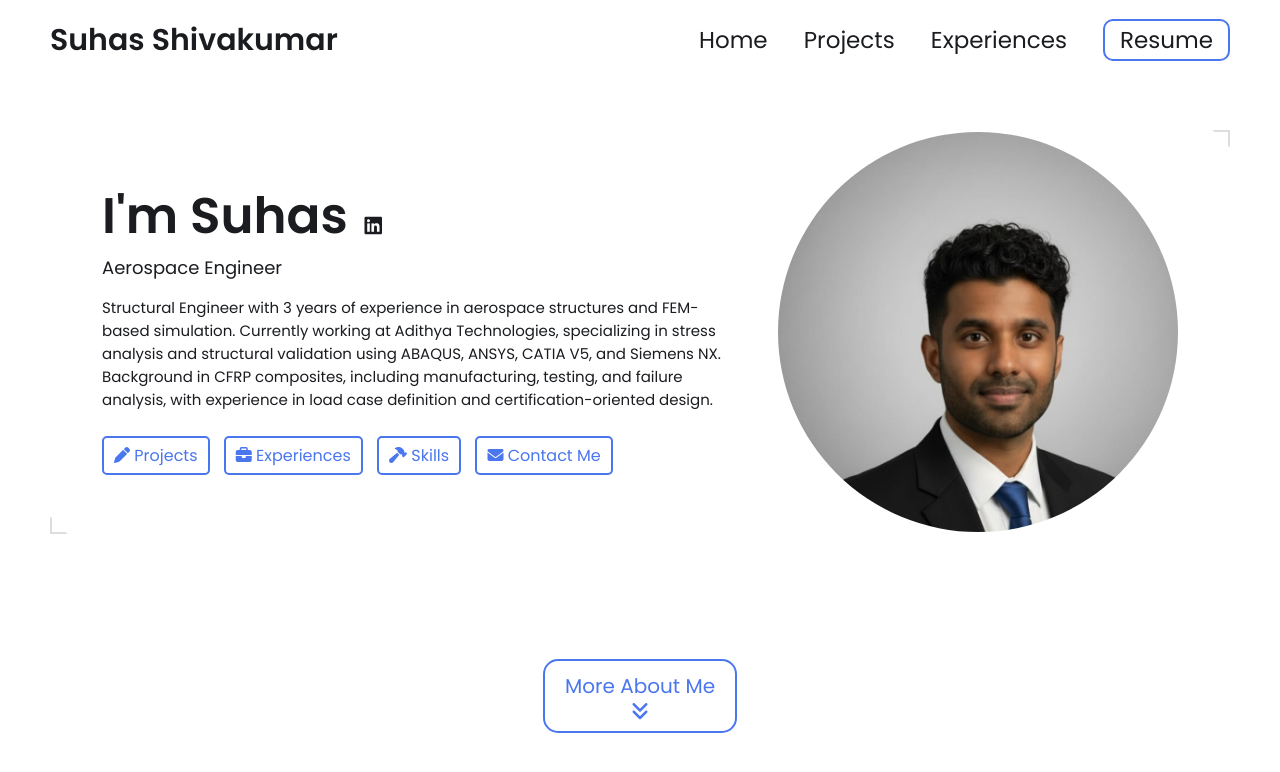
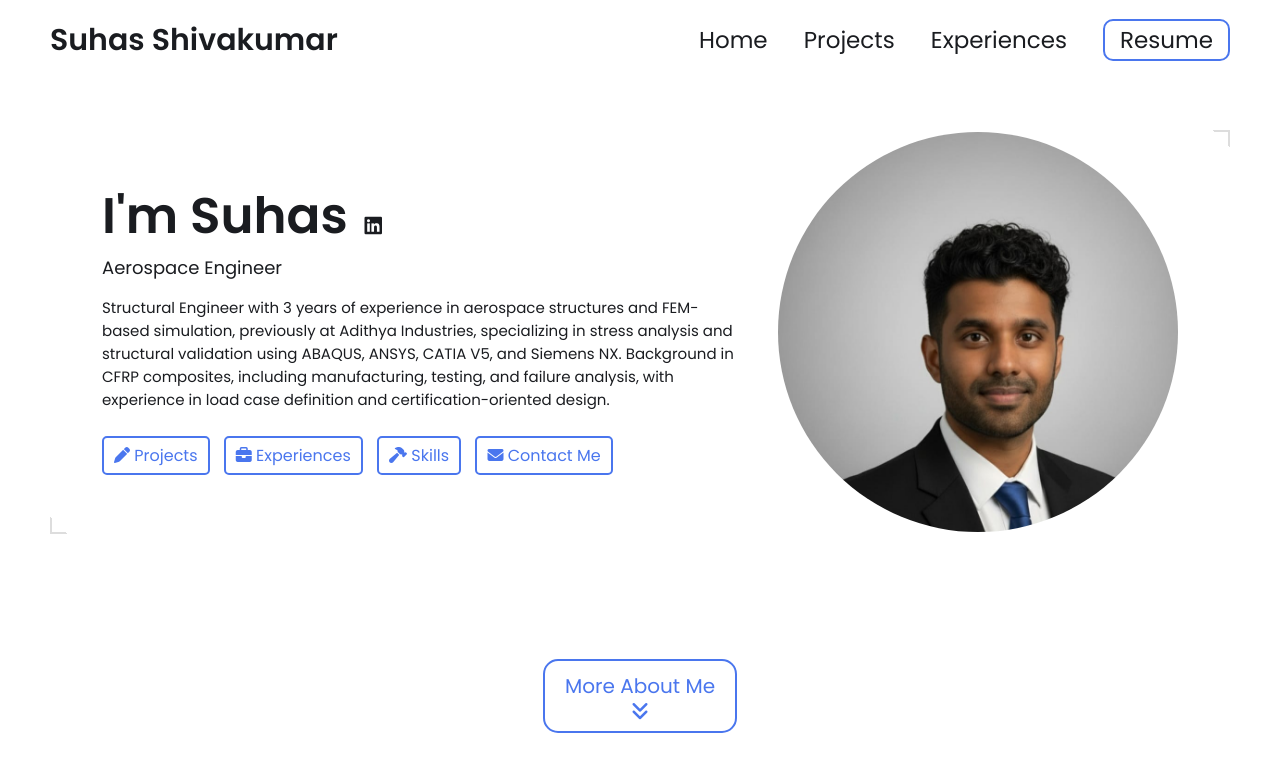
Before and after one commit to Shivakumar-Suhas/Shivakumar-Suhas.github.io, a Jekyll site: the page built from index.html, in a window 1280 px wide and 900 px high. Shown: the top 772 px of the window. Built offline with Jekyll 4.4.1, drawn with Linux system fonts in a browser that asks for light colours.

Commit message:
Update _config.yml

```diff
--- a/_config.yml
+++ b/_config.yml
@@ -16,7 +16,7 @@ name: Suhas Shivakumar
 headline: Aerospace Engineer
 description: >- # dont remove this line. this will ignore all new lines until the next section
 
- Structural Engineer with 3 years of experience in aerospace structures and FEM-based simulation. Currently working at Adithya Technologies, specializing in stress analysis and structural validation using ABAQUS, ANSYS, CATIA V5, and Siemens NX. Background in CFRP composites, including manufacturing, testing, and failure analysis, with experience in load case definition and certification-oriented design.
+ Structural Engineer with 3 years of experience in aerospace structures and FEM-based simulation, previously at Adithya Industries, specializing in stress analysis and structural validation using ABAQUS, ANSYS, CATIA V5, and Siemens NX. Background in CFRP composites, including manufacturing, testing, and failure analysis, with experience in load case definition and certification-oriented design.
 
 # Place your profile image in /assets/images/profile-image/folder and edit the file name
 profile_image: ./assets/images/profile-image/avatar1.jpeg
```
